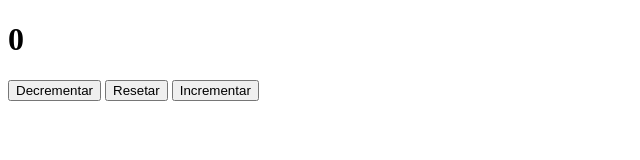
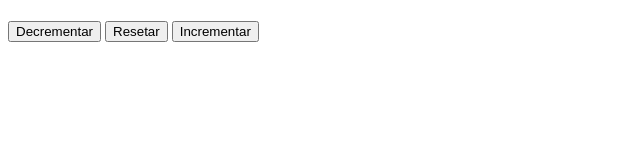
Before and after one commit to paulosaraiva67/desafios-git-github, a plain HTML site: page index.html in a window 1280 px wide. Shown: the whole page, without its empty margins (0-640 px from the left). Drawn offline with Linux system fonts and the light colour scheme.

Commit message:
Adicionado o HTML básico a index.html

```diff
--- a/index.html
+++ b/index.html
@@ -6,9 +6,11 @@
     <title>Contador Cod3r</title>
 </head>
 <body>
-    <h1>0</h1>
-    <button>Decrementar</button>
-    <button>Resetar</button>
-    <button>Incrementar</button>
+    <h1 class="numero-principal"></h1>
+    <div class="butoes">
+        <button class="botao decremeto">Decrementar</button>
+        <button class="botao reset">Resetar</button>
+        <button class="botao incremento">Incrementar</button>
+    </div>
 </body>
 </html>
```
